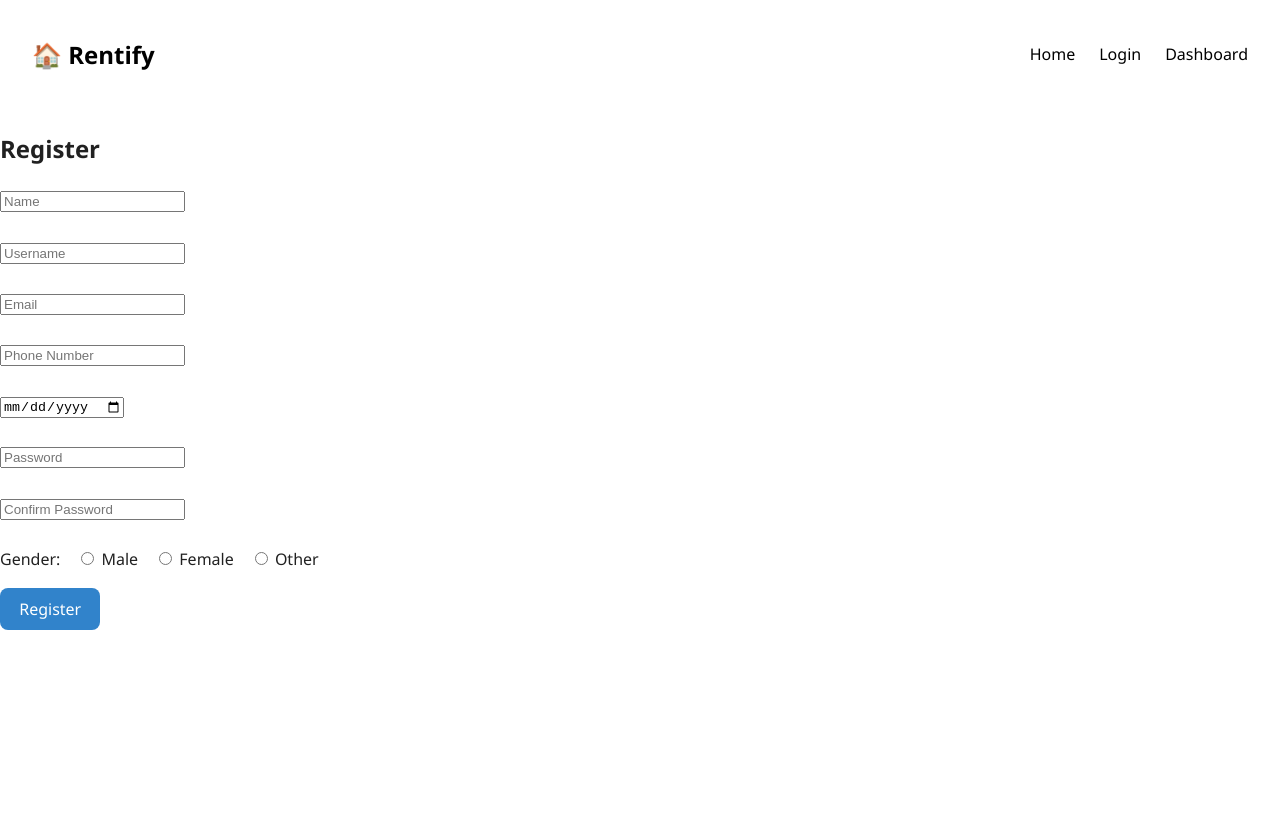
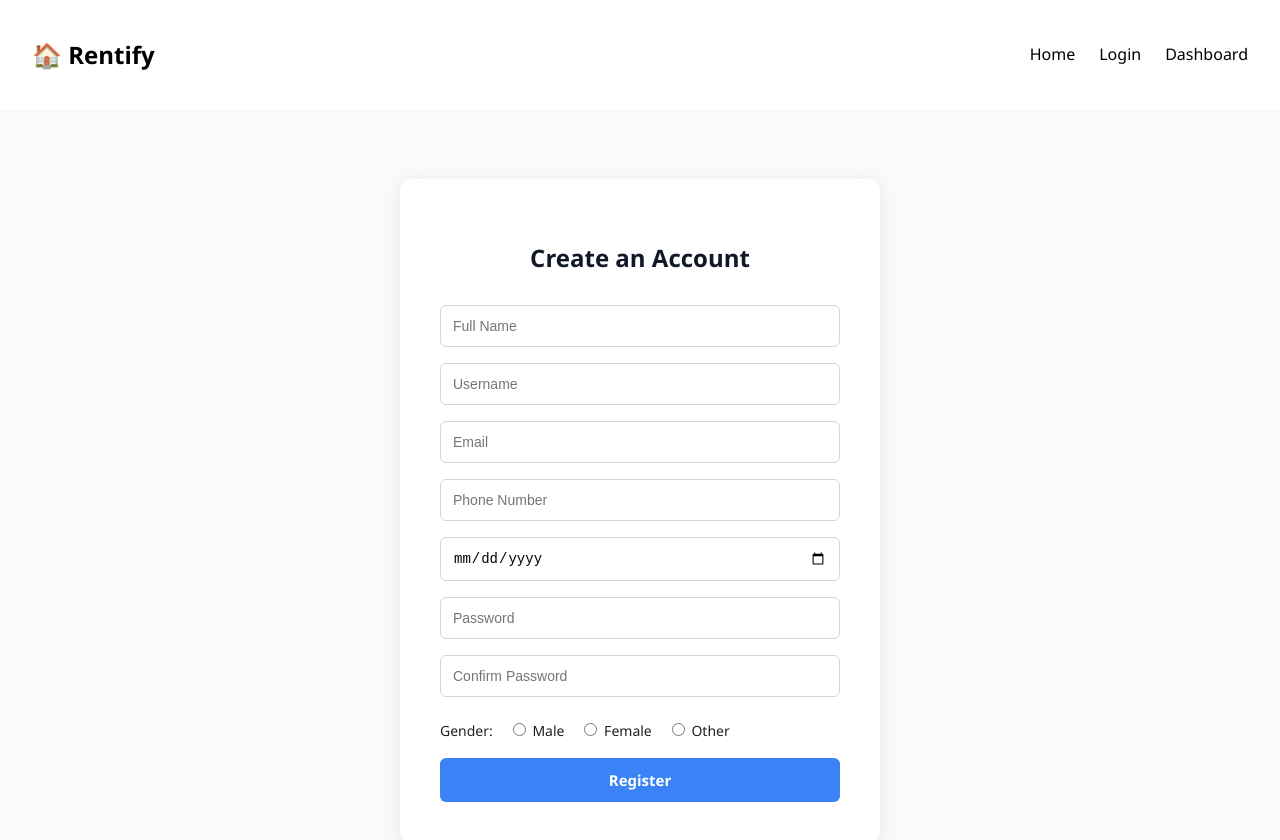
Before and after one commit to anujkumarrajput7/rent-platform, a React (Vite) app in the folder client/: page /register in a window 1280 px wide. Shown: the top 840 px of the page. Before the commit the page ends 800 px from the top, so only its background shows below. Built offline with nearby package versions, Linux system fonts and the light colour scheme.

Commit message:
updated login  and register page

```diff
--- a/client/src/App.css
+++ b/client/src/App.css
@@ -1,43 +1,80 @@
+/* Login Container */
 .login-container {
-  width: 350px;
+  width: 380px;
   margin: 80px auto;
-  padding: 30px;
-  background-color: #95adce;
-  color: #ee5b5b;
-  border-radius: 8px;
-  box-shadow: 0 0 10px rgba(19, 124, 165, 0.3);
+  padding: 40px;
+  background-color: #ffffff;
+  color: #1f2937;
+  border-radius: 12px;
+  box-shadow: 0 4px 20px rgba(0, 0, 0, 0.08);
   text-align: center;
+  font-family: 'Segoe UI', Tahoma, Geneva, Verdana, sans-serif;
 }
 
+/* Heading */
+.login-container h2 {
+  font-size: 1.5rem;
+  font-weight: 600;
+  color: #111827;
+  margin-bottom: 25px;
+}
+
+/* Input Fields */
 .login-input {
-  width: 90%;
+  width: 100%;
   padding: 12px;
   margin: 10px 0;
-  border: none;
-  border-radius: 4px;
+  border: 1px solid #d1d5db;
+  border-radius: 6px;
+  font-size: 14px;
+  line-height: 1.4; /* makes placeholder align nicely */
+  outline: none;
+  transition: border-color 0.2s ease;
+  box-sizing: border-box; /* ensures padding doesn't mess up alignment */
 }
 
+.login-input:focus {
+  border-color: #3b82f6;
+  box-shadow: 0 0 0 3px rgba(59, 130, 246, 0.2);
+}
+.login-input::placeholder {
+  color: #9ca3af; /* subtle placeholder color */
+  font-size: 14px;
+  vertical-align: middle;
+}
+
+/* Login Button */
 .login-btn {
   background-color: #3b82f6;
-  color: #d5128a;
-  padding: 12px 20px;
+  color: white;
+  padding: 12px;
   border: none;
-  margin-top: 10px;
-  border-radius: 4px;
+  margin-top: 15px;
+  border-radius: 6px;
   cursor: pointer;
-  width: 95%;
-  font-weight: bold;
+  width: 100%;
+  font-weight: 600;
+  font-size: 15px;
+  transition: background-color 0.2s ease;
 }
 
+.login-btn:hover {
+  background-color: #2563eb;
+}
+
+/* Links */
 .login-links {
-  margin-top: 15px;
+  margin-top: 20px;
   font-size: 14px;
 }
 
 .login-links a {
-  color: #60a5fa;
+  color: #3b82f6;
   text-decoration: none;
+  transition: color 0.2s ease;
 }
+
 .login-links a:hover {
   text-decoration: underline;
+  color: #2563eb;
 }
--- /dev/null
+++ b/client/src/pages/Register.css
@@ -0,0 +1,75 @@
+/* Page Wrapper for Centering */
+.register-wrapper {
+    display: flex;
+    justify-content: center;
+    align-items: center;
+    height: 100vh;
+    background-color: #f9fafb;
+    font-family: 'Segoe UI', Tahoma, Geneva, Verdana, sans-serif;
+  }
+
+  /* Form Container */
+  .register-container {
+    background-color: white;
+    padding: 40px;
+    border-radius: 12px;
+    box-shadow: 0 4px 20px rgba(0, 0, 0, 0.08);
+    width: 400px;
+    text-align: center;
+  }
+
+  /* Heading */
+  .register-container h2 {
+    font-size: 1.5rem;
+    font-weight: 600;
+    margin-bottom: 20px;
+    color: #111827;
+  }
+
+  /* Inputs */
+  .register-input {
+    width: 100%;
+    padding: 12px;
+    margin: 8px 0;
+    border: 1px solid #d1d5db;
+    border-radius: 6px;
+    font-size: 14px;
+    outline: none;
+    transition: border-color 0.2s ease;
+    box-sizing: border-box;
+  }
+
+  .register-input:focus {
+    border-color: #3b82f6;
+    box-shadow: 0 0 0 3px rgba(59, 130, 246, 0.2);
+  }
+
+  /* Gender Group */
+  .gender-group {
+    text-align: left;
+    margin: 15px 0;
+    font-size: 14px;
+  }
+
+  .gender-group label {
+    margin-right: 15px;
+    cursor: pointer;
+  }
+
+  /* Button */
+  .register-btn {
+    width: 100%;
+    padding: 12px;
+    background-color: #3b82f6;
+    color: white;
+    font-size: 15px;
+    font-weight: 600;
+    border: none;
+    border-radius: 6px;
+    cursor: pointer;
+    transition: background-color 0.2s ease;
+  }
+
+  .register-btn:hover {
+    background-color: #2563eb;
+  }
--- a/client/src/pages/Register.jsx
+++ b/client/src/pages/Register.jsx
@@ -1,32 +1,29 @@
 import React from 'react';
+import './Register.css'; // import styles
 
 const Register = () => {
   return (
-    <div className="container">
-      <h2>Register</h2>
+    <div className="register-wrapper">
+      <div className="register-container">
+        <h2>Create an Account</h2>
 
-      <input type="text" placeholder="Name" className="input" /><br /><br />
-      <input type="text" placeholder="Username" className="input" /><br /><br />
-      <input type="email" placeholder="Email" className="input" /><br /><br />
-      <input type="tel" placeholder="Phone Number" className="input" /><br /><br />
-      <input type="date" placeholder="Date of Birth" className="input" /><br /><br />
-      <input type="password" placeholder="Password" className="input" /><br /><br />
-      <input type="password" placeholder="Confirm Password" className="input" /><br /><br />
+        <input type="text" placeholder="Full Name" className="register-input" />
+        <input type="text" placeholder="Username" className="register-input" />
+        <input type="email" placeholder="Email" className="register-input" />
+        <input type="tel" placeholder="Phone Number" className="register-input" />
+        <input type="date" className="register-input" />
+        <input type="password" placeholder="Password" className="register-input" />
+        <input type="password" placeholder="Confirm Password" className="register-input" />
 
-      <div style={{ marginBottom: '1rem' }}>
-        <label style={{ marginRight: '1rem' }}>Gender:</label>
-        <label>
-          <input type="radio" name="gender" value="male" /> Male
-        </label>
-        <label style={{ marginLeft: '1rem' }}>
-          <input type="radio" name="gender" value="female" /> Female
-        </label>
-        <label style={{ marginLeft: '1rem' }}>
-          <input type="radio" name="gender" value="other" /> Other
-        </label>
+        <div className="gender-group">
+          <label>Gender:</label>
+          <label><input type="radio" name="gender" value="male" /> Male</label>
+          <label><input type="radio" name="gender" value="female" /> Female</label>
+          <label><input type="radio" name="gender" value="other" /> Other</label>
+        </div>
+
+        <button className="register-btn">Register</button>
       </div>
-
-      <button className="btn">Register</button>
     </div>
   );
 };
```
